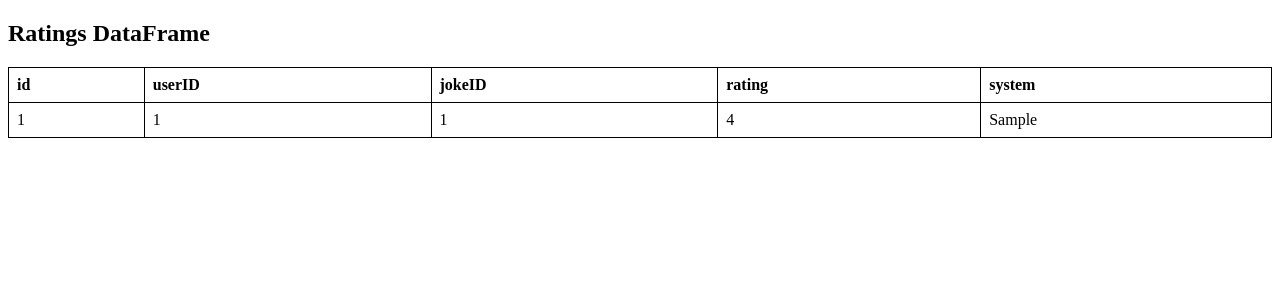
After one commit to Sebastiao-C/LLMFlaskApp, a Flask app: page /show_ratings in a window 1280 px wide. The commit adds this page. Shown: the top 300 px of the page. Run offline with Flask 2, Linux system fonts and the light colour scheme; tables that the repository leaves empty hold one stand-in row (values such as "Sample post"); parts of the project's set-up code (start-up, migrations or seed data) failed here and were passed over.

Commit message:
Adding different systems generation

```diff
--- a/main.py
+++ b/main.py
@@ -14,6 +14,11 @@ from peewee import (
 from playhouse.shortcuts import model_to_dict
 from playhouse.db_url import connect
 
+import pandas as pd
+
+from random import random
+
+
 Rec_sys = RecommenderSystem("data/jester_items.csv", "data/jester_ratings.csv")
 rand_sys = RandomRecommender("data/jester_items.csv")
 openai_sys = OpenAIRecommender("data/jester_items.csv")
@@ -27,6 +32,7 @@ class Rating(Model):
     userID = TextField()
     jokeID = IntegerField()
     rating = IntegerField()
+    system = TextField()
 
     class Meta:
         database = DB
@@ -108,20 +114,66 @@ def logout():
     logout_user()
     return 'Logged out'
 
+
+@app.route('/show_ratings')
+def show_ratings():
+    ratings_df = get_ratings_dataframe()  # Assuming this function returns your DataFrame
+    ratings_html = ratings_df.to_html(classes='data', index=False)  # Generate HTML
+    return render_template('dataframe.html', ratings_html=ratings_html)
+
+def get_ratings_dataframe():
+    # Assuming Rating is your Peewee model for the ratings table
+    query = Rating.select()
+    # Convert the query to a list of dictionaries
+    ratings_list = list(query.dicts())
+    # Convert the list of dictionaries to a DataFrame
+    ratings_df = pd.DataFrame(ratings_list)
+    return ratings_df #jsonify(ratings_df.to_json(orient='records'))
+
+# Example usage
+#ratings_df = get_ratings_dataframe()
+#print(ratings_df)
+
+
 @app.route('/joke')
 @login_required
 def joke():
-    # Assuming your existing joke generation logic here
-    new_user = np.zeros(140)
-    new_user[5] = 4
-    new_user[20] = 3
-    new_user[30] = -6
-    new_user[40] = -9.9
-    new_user[50] = -5
-    joke = rand_sys.get_N_user_recommendations(new_user, 1)
-    print(joke)
-    print(joke.index[0])
-    return jsonify({'joke': joke.iloc[0], 'jokeID': int(joke.index[0])})
+    new_user = np.zeros(140)  # Example user profile
+    df = get_ratings_dataframe()
+    userID = current_user.get_id()
+    #print(df)
+    #print(df)
+    #print(df[df['userID'] == userID])
+    if df.shape[0] == 0:
+        joke = rand_sys.get_N_user_recommendations(new_user, 1)
+        system = 'random'
+    else:
+        for row_ in df[df['userID'] == userID].iterrows():
+            row = row_[1]
+            new_user[row['jokeID']] = row['rating']
+
+        if df[df['userID'] == userID].shape[0] < 5:
+            joke = rand_sys.get_N_user_recommendations(new_user, 1)
+            system = 'random'
+        else:
+            #print("HERE!")
+            num = random()
+            if num < 0.8:
+                joke = Rec_sys.get_N_user_recommendations(new_user, 1)
+                system = 'recommender'
+            #elif num < 0.8:
+            #    joke = openai_sys.get_N_user_recommendations(new_user, 1)
+            #    system = 'openai'
+            else:
+                joke = rand_sys.get_N_user_recommendations(new_user, 1)
+                system = 'random'
+
+    #print(joke)
+    #print(joke.index[0])
+    return jsonify({'joke': joke.iloc[0], 'jokeID': int(joke.index[0]), 'system' : system})
+
+
+
 
 @app.route('/submit_feedback', methods=['POST'])
 @login_required
@@ -129,9 +181,10 @@ def submit_feedback():
     data = request.get_json()
     rating = data['rating']
     jokeID = data['jokeID']
+    system = data['system']
     userID = current_user.get_id()  # Assuming your User model or Flask-Login setup provides this
 
-    new_rating = Rating(userID=userID, jokeID=jokeID, rating=rating)
+    new_rating = Rating(userID=userID, jokeID=jokeID, rating=rating, system=system)
     new_rating.save()
     return jsonify({'status': 'success', 'message': 'Feedback received'})
 
@@ -139,6 +192,13 @@ def submit_feedback():
 def welcome():
     return render_template('welcome.html')
 
+@app.route('/list-db-contents/')#, methods=['POST'])
+def list_db_contents():
+    return jsonify([
+        model_to_dict(obs) for obs in Rating.select()
+    ])
+
+
 
 if __name__ == '__main__':
     app.run(debug=True)
--- /dev/null
+++ b/templates/dataframe.html
@@ -0,0 +1,25 @@
+<!DOCTYPE html>
+<html lang="en">
+<head>
+    <meta charset="UTF-8">
+    <title>Ratings DataFrame</title>
+    <style>
+        .data {
+            border-collapse: collapse;
+            width: 100%;
+        }
+        .data, .data th, .data td {
+            border: 1px solid black;
+        }
+        .data th, .data td {
+            padding: 8px;
+            text-align: left;
+        }
+        .data tr:nth-child(even) {background-color: #f2f2f2;}
+    </style>
+</head>
+<body>
+    <h2>Ratings DataFrame</h2>
+    {{ ratings_html|safe }}  <!-- Safely render the DataFrame HTML here -->
+</body>
+</html>
```
Also changed, not shown: templates/protected.html (+7 -0 lines).
